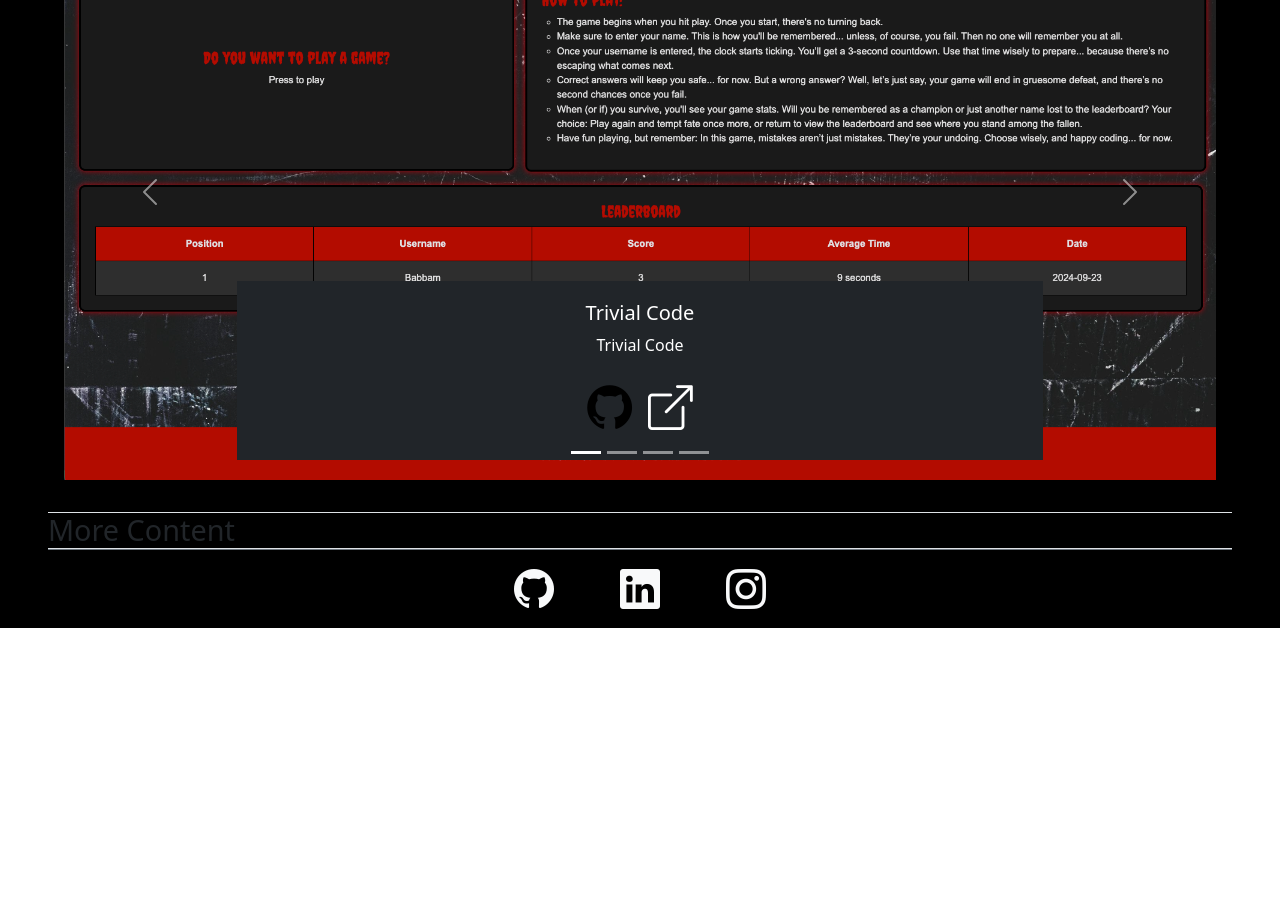
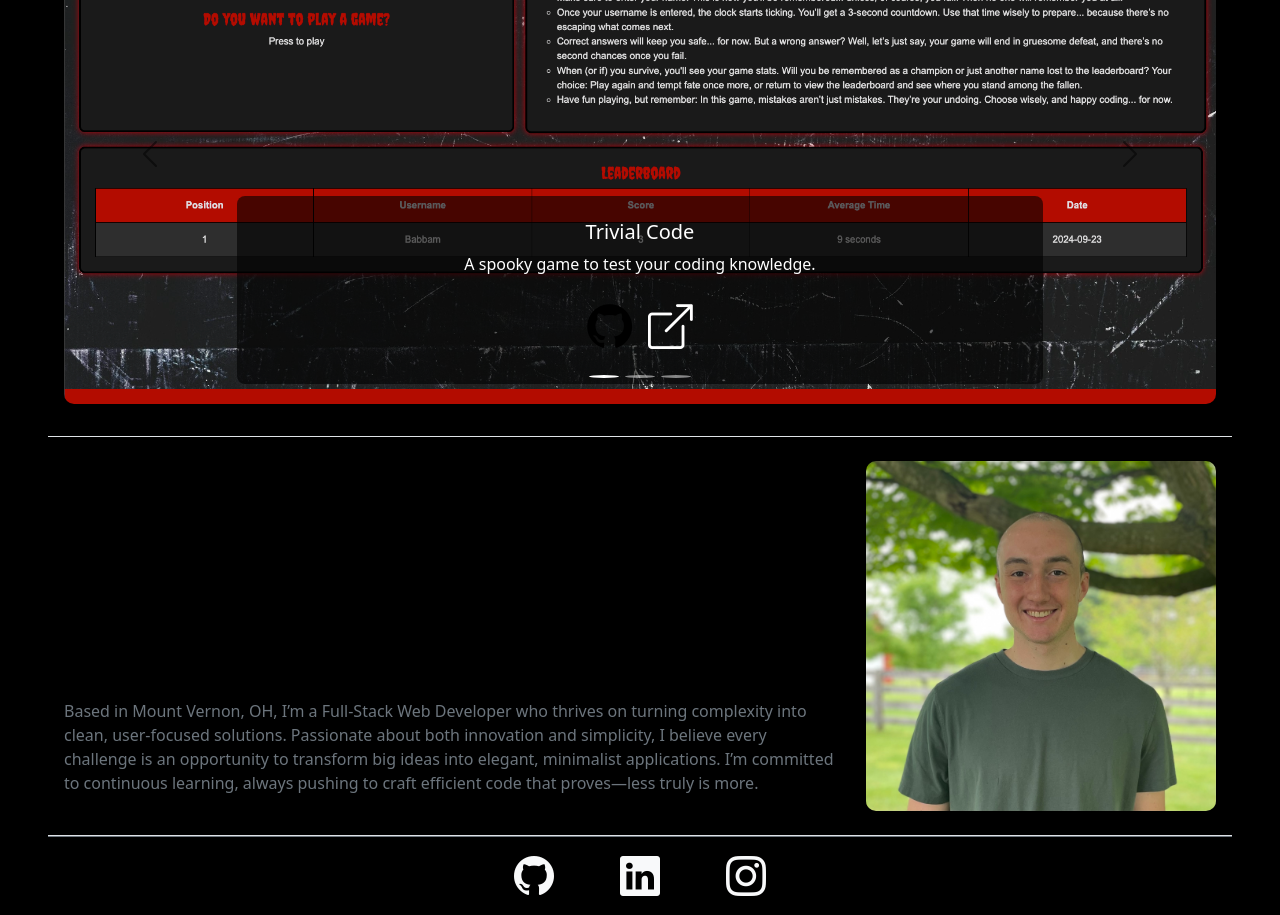
Before and after one commit to Connorldailey/React-Portfolio, a React (Vite) app in the folder client/: page / in a window 1280 px wide. Shown: the part 720-1635 px from the top of the page. Before the commit the page ends 1348 px from the top, so only its background shows below. Built offline with nearby package versions, Linux system fonts and the light colour scheme.

Commit message:
Update carousel and homepage styles

```diff
--- a/client/src/assets/projectList.ts
+++ b/client/src/assets/projectList.ts
@@ -1,7 +1,7 @@
 // Import project images
 import trivialCodeImg from "../assets/images/trivialCode.png";
-import weatherDashboardImg from "../assets/images/weatherDashboard.png";
-import culinaryCompass from "../assets/images/culinaryCompass.png";
+import culinaryCompassImg from "../assets/images/culinaryCompass.png";
+import workoutTrackerImg from "../assets/images/workoutTracker.png";
 
 interface Project {
     title: string;
@@ -20,25 +20,18 @@ const projectList: Project[] = [
         deployedLink: 'https://connorldailey.github.io/Trivial-Code/',
     },
     {
-        title: 'Weather Dashboard',
-        image: weatherDashboardImg,
-        description: 'A simple 5 day weather dashboard.',
-        githubLink: 'https://github.com/Connorldailey/Weather-Dashboard',
-        deployedLink: 'https://module9-challenge-b2vj.onrender.com',
-    },
-    {
         title: 'Culinary Compass',
-        image: culinaryCompass,
+        image: culinaryCompassImg,
         description: 'Explore meal ideas, access cooking instructions, and ask questions from an AI assistant.',
         githubLink: 'https://github.com/Connorldailey/Culinary-Compass.git',
         deployedLink: 'https://culinary-compass-8j0q.onrender.com/',
     },
     {
-        title: 'Weather Dashboard',
-        image: weatherDashboardImg,
-        description: 'A simple 5 day weather dashboard.',
-        githubLink: 'https://github.com/Connorldailey/Weather-Dashboard',
-        deployedLink: 'https://module9-challenge-b2vj.onrender.com',
+        title: 'Workout Tracker',
+        image: workoutTrackerImg,
+        description: 'Create exercise routines and track workout data.',
+        githubLink: 'https://github.com/Connorldailey/Workout-Tracker',
+        deployedLink: 'https://workout-tracker-iiuz.onrender.com',
     },
 ];
 
--- a/client/src/components/ProjectCarousel.tsx
+++ b/client/src/components/ProjectCarousel.tsx
@@ -1,6 +1,3 @@
-import { useState, useEffect } from 'react';
-//import ProjectCard from './ProjectCard';
-
 interface Project {
   title: string;
   image: string;
@@ -17,62 +14,70 @@ const ProjectCarousel: React.FC<ProjectCarouselProps> = ({ projects }) => {
 
   return (
     <>
-        <div id='projectCarousel' className='carousel slide'>
+        <div id='projectCarousel' className='carousel slide carousel-fade'>
             <div className='carousel-indicators'>
-                {projects.map((_project, index) =>
-                    index === 0 ? (
-                        <button type="button" data-bs-target="#projectCarousel" data-bs-slide-to="0" className="active" aria-current="true" aria-label="Slide 1"></button>
-                    ) : (
-                        <button type="button" data-bs-target="#projectCarousel" data-bs-slide-to={index} aria-label={`Slide ${index}`}></button>
-                    )
-                )}
+                {projects.map((_project, index) => (
+                    <button
+                        key={index}
+                        type="button"
+                        data-bs-target="#projectCarousel"
+                        data-bs-slide-to={index}
+                        className={index === 0 ? "active" : ""}
+                        aria-current={index === 0 ? "true" : undefined}
+                        aria-label={`Slide ${index + 1}`}
+                    />
+                ))}
             </div>
             <div className='carousel-inner'>
-                {projects.map((project, index) =>
-                    index === 0 ? (
-                        <div className='carousel-item active'>
-                            <img src={project.image} className='d-block w-100' alt={`${project.title} image`} />
-                            <div className="carousel-caption d-md-block bg-dark">
+                {projects.map((project, index) => (
+                    <div key={index} className={`carousel-item ${index === 0 ? "active" : ""}`}>
+                        <img
+                            src={project.image}
+                            className='d-block w-100'
+                            alt={`${project.title} image`}
+                        />
+                        <div className="carousel-caption d-none d-md-block modern-caption">
                             <h5>{project.title}</h5>
-                                <p>{project.title}</p>
+                            <p>{project.description}</p>
                             <div className="d-flex justify-content-center">
                                 {/* Button to view the GitHub repository */}
-                                    <a href={project.githubLink} target="_blank" rel="noopener noreferrer" className="github-icon pe-3">
+                                <a
+                                    href={project.githubLink}
+                                    target="_blank"
+                                    rel="noopener noreferrer"
+                                    className="github-icon pe-3"
+                                >
                                     <i className="bi bi-github"></i>
                                 </a>
                                 {/* Button to view the deployed application */}
-                                    <a href={project.deployedLink} target="_blank" rel="noopener noreferrer" className="link-icon">
+                                <a
+                                    href={project.deployedLink}
+                                    target="_blank"
+                                    rel="noopener noreferrer"
+                                    className="link-icon"
+                                >
                                     <i className="bi bi-box-arrow-up-right"></i>
                                 </a>
                             </div>
                         </div>
                     </div>
-                    ) : (
-                        <div className='carousel-item'>
-                            <img src={project.image} className='d-block w-100' alt={`${project.title} image`} />
-                            <div className="carousel-caption d-md-block bg-dark">
-                                <h5>{project.title}</h5>
-                                <p>{project.title}</p>
-                                <div className="d-flex justify-content-center">
-                                    {/* Button to view the GitHub repository */}
-                                    <a href={project.githubLink} target="_blank" rel="noopener noreferrer" className="github-icon pe-3">
-                                        <i className="bi bi-github"></i>
-                                    </a>
-                                    {/* Button to view the deployed application */}
-                                    <a href={project.deployedLink} target="_blank" rel="noopener noreferrer" className="link-icon">
-                                        <i className="bi bi-box-arrow-up-right"></i>
-                                    </a>
+                ))}
             </div>
-                            </div>
-                        </div>
-                    )
-                )}
-            </div>
-            <button className="carousel-control-prev" type="button" data-bs-target="#projectCarousel" data-bs-slide="prev">
+            <button
+                className="carousel-control-prev"
+                type="button"
+                data-bs-target="#projectCarousel"
+                data-bs-slide="prev"
+            >
                 <span className="carousel-control-prev-icon" aria-hidden="true"></span>
                 <span className="visually-hidden">Previous</span>
             </button>
-            <button className="carousel-control-next" type="button" data-bs-target="#projectCarousel" data-bs-slide="next">
+            <button
+                className="carousel-control-next"
+                type="button"
+                data-bs-target="#projectCarousel"
+                data-bs-slide="next"
+            >
                 <span className="carousel-control-next-icon" aria-hidden="true"></span>
                 <span className="visually-hidden">Next</span>
             </button>
--- a/client/src/index.css
+++ b/client/src/index.css
@@ -300,13 +300,108 @@ h1 {
 
 /*
   ------------------------------
-  PROJECTS CAROUSEL STYLES
+  PROJECT CAROUSEL STYLES
   ------------------------------
 */
 
 .project-carousel-section {
   padding: 2rem 1rem;
   margin: 0 auto;
+}
+
+.carousel {
+  border-radius: 10px;
+  overflow: hidden;
+}
+
+.carousel-item img {
+  object-fit: cover;
+  max-height: 500px;
+  width: 100%;
+}
+
+.modern-caption {
+  background: rgba(0, 0, 0, 0.6);
+  padding: 1.5rem;
+  border-radius: 8px;
+  bottom: 20px;
+}
+
+.carousel-indicators button {
+  background-color: #ccc;
+  border: none;
+  width: 12px;
+  height: 12px;
+  border-radius: 50%;
+  margin: 0 4px;
+  transition: background-color 0.3s ease;
+}
+
+/* Invert default arrow icons for a modern look */
+.carousel-control-prev-icon,
+.carousel-control-next-icon {
+  filter: invert(1);
+}
+
+.github-icon,
+.link-icon {
+  font-size: 1.5rem;
+  transition: transform 0.3s ease;
+}
+
+.github-icon:hover,
+.link-icon:hover {
+  transform: scale(1.1);
+}
+
+/*
+  ----------------------------------
+  STYLES FOR THE HOMEPAGE (About Me SECTION)
+  ----------------------------------
+*/
+
+.about-section {
+  display: flex;
+  flex-direction: column;
+  align-items: center;
+  gap: 1.5rem;
+  padding: 1.5rem 1rem;
+  margin: 0 auto;
+}
+
+.text-content {
+  text-align: center;
+}
+
+.image-content {
+  display: flex;
+  justify-content: center;
+}
+
+.portfolio-image {
+  max-width: 250px;
+  width: 100%;
+  border-radius: 10px;
+}
+
+@media (min-width: 768px) {
+  .about-section {
+    flex-direction: row;
+    align-items: flex-end;
+    justify-content: space-between;
+  }
+
+  .text-content {
+    flex: 1;
+    text-align: left;
+  }
+
+  .image-content {
+    flex-shrink: 0;
+  }
+  .portfolio-image {
+    max-width: 350px;
+  }
 }
 
 /*
--- a/client/src/pages/HomePage.tsx
+++ b/client/src/pages/HomePage.tsx
@@ -1,6 +1,7 @@
 import React, { useState, useEffect } from 'react';
 import ProjectCarousel from "../components/ProjectCarousel";
 import projectList from "../assets/projectList";
+import portfolioImg from '../assets/images/portfolioImage.jpeg';
 
 const specializations = ['web applications', 'digital solutions'];
 
@@ -52,8 +53,24 @@ const HomePage: React.FC = () => {
                 {/* Map over the projects array to render each project */}
                 <ProjectCarousel projects={projectList} />
             </section>
-            <section className='border-bottom'>
-                <h1>More Content</h1>
+            <section className="about-section border-bottom">
+                <div className="text-content">
+                    <p className="text-gray">
+                        Based in Mount Vernon, OH, I’m a Full-Stack Web Developer who thrives on
+                        turning complexity into clean, user-focused solutions. Passionate about
+                        both innovation and simplicity, I believe every challenge is an opportunity
+                        to transform big ideas into elegant, minimalist applications. I’m committed
+                        to continuous learning, always pushing to craft efficient code that proves—less
+                        truly is more.
+                    </p>
+                </div>
+                <div className="image-content">
+                    <img
+                        src={portfolioImg}
+                        className="portfolio-image"
+                        alt="Portfolio Image"
+                    />
+                </div>
             </section>
         </>
     );
```
Also changed, not shown: client/src/assets/images/workoutTracker.png (added). Lines whose indentation alone changed are shown as unchanged.
